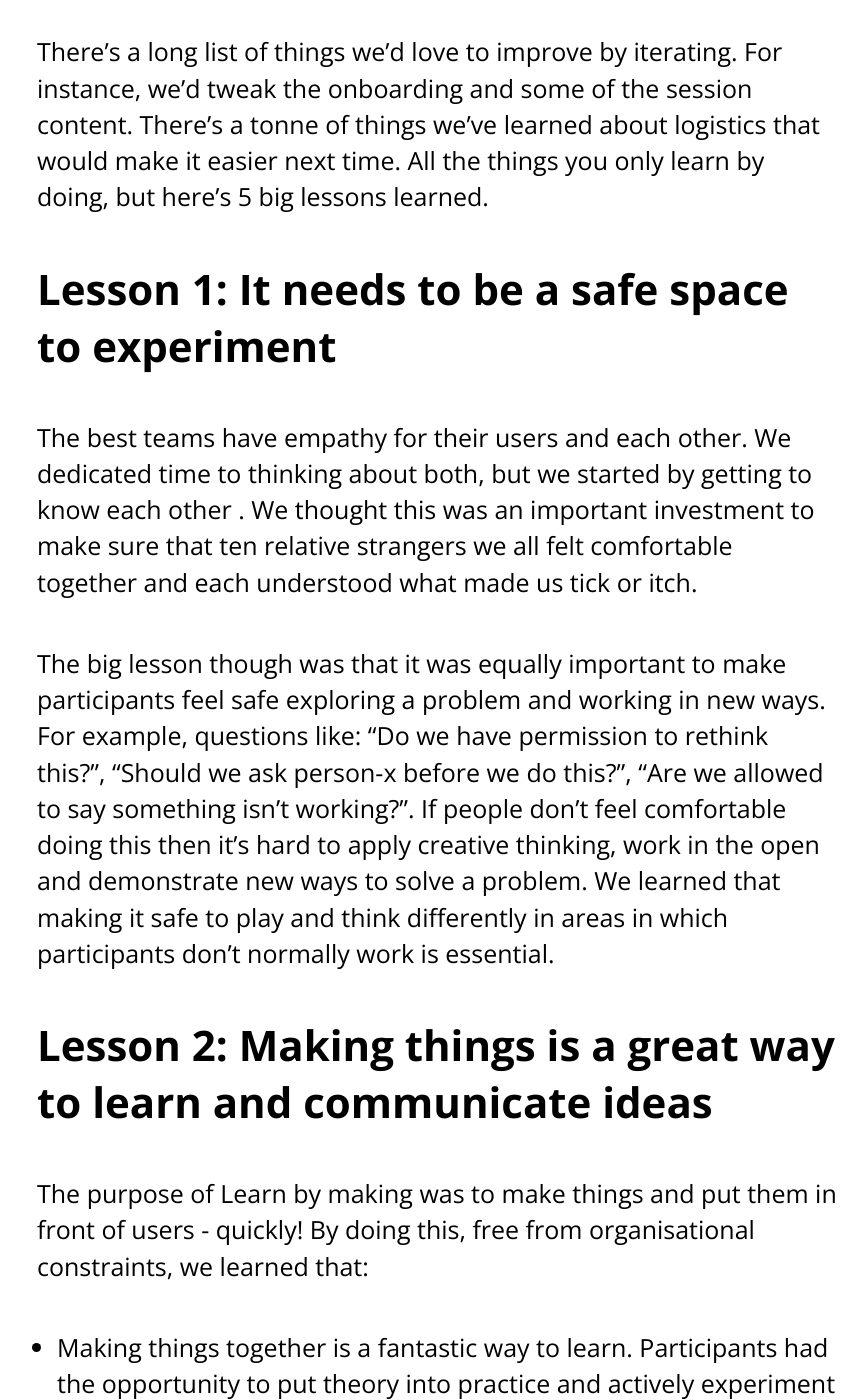
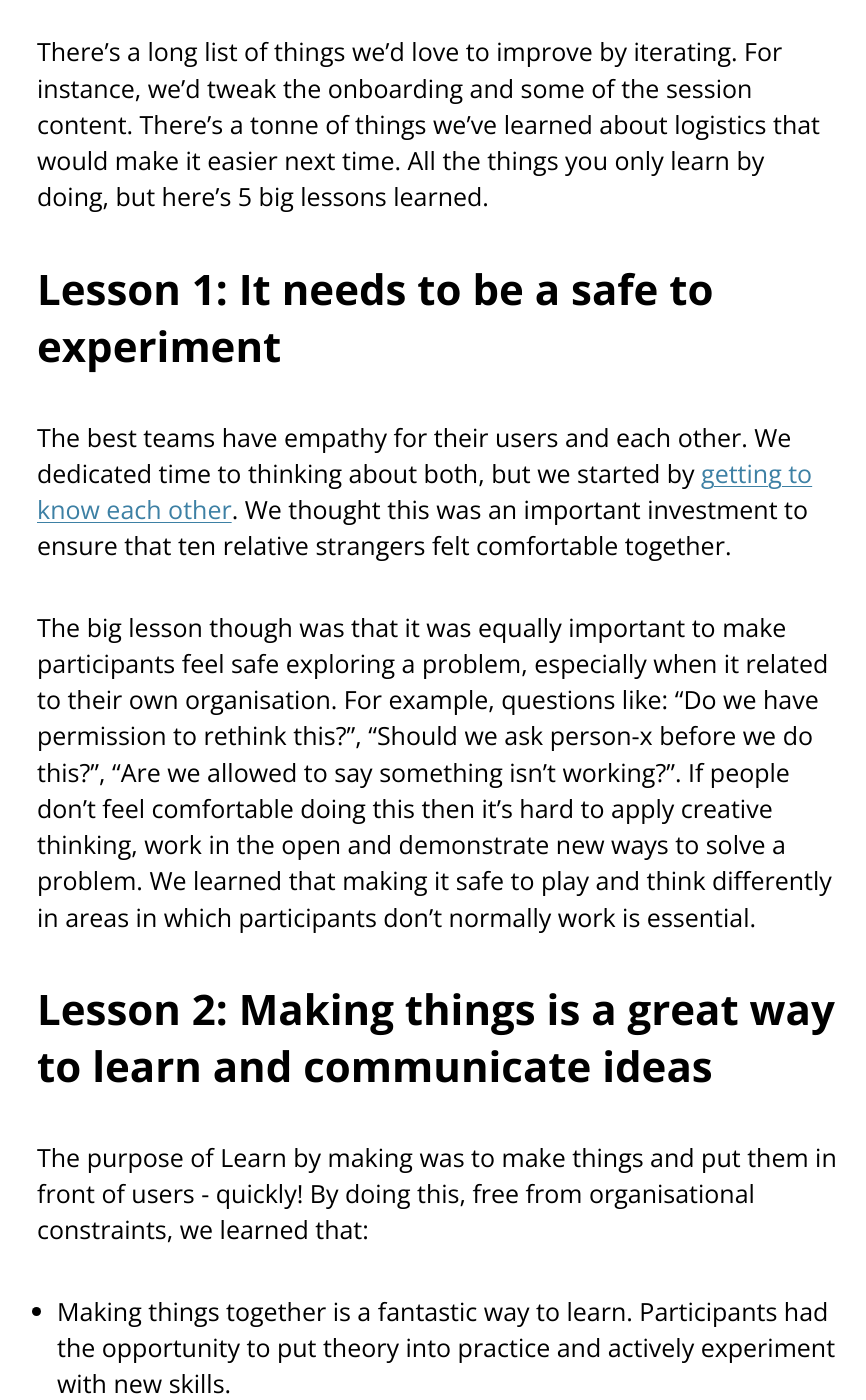
Before and after one commit to learnbymakingwales/learnbymakingwales.github.io, a Jekyll site: the page built from en/updates/_posts/2022-12-21-what-weve-learned.md, in a window 1280 px wide and 1400 px high, scrolled down 1751 px. Shown: the whole window, without its empty margins (203-1069 px from the left). Built offline with Jekyll 4.4.1, drawn with Linux system fonts in a browser that asks for light colours; some of the changed text lies outside the part shown.

Commit message:
Added some links
Links NRW weeknotes and session pages

```diff
--- a/en/updates/_posts/2022-12-21-what-weve-learned.md
+++ b/en/updates/_posts/2022-12-21-what-weve-learned.md
@@ -27,11 +27,11 @@ We’ve spent [8 days over 4 weeks](https://learnbymaking.wales/en/the-labs/) ex
 
 There’s a long list of things we’d love to improve by iterating. For instance, we’d tweak the onboarding and some of the session content. There’s a tonne of things we’ve learned about logistics that would make it easier next time. All the things you only learn by doing, but here’s 5 big lessons learned.
 
-## Lesson 1: It needs to be a safe space to experiment
+## Lesson 1: It needs to be a safe to experiment
 
-The best teams have empathy for their users and each other. We dedicated time to thinking about both, but we started by getting to know each other <link>. We thought this was an important investment to make sure that ten relative strangers we all felt comfortable together and each understood what made us tick or itch.
+The best teams have empathy for their users and each other. We dedicated time to thinking about both, but we started by [getting to know each other](https://learnbymaking.wales/en/the-labs/session/one.html). We thought this was an important investment to ensure that ten relative strangers felt comfortable together.
 
-The big lesson though was that it was equally important to make participants feel safe exploring a problem and working in new ways. For example, questions like: “Do we have permission to rethink this?”, “Should we ask person-x before we do this?”, “Are we allowed to say something isn’t working?”. If people don’t feel comfortable doing this then it’s hard to apply creative thinking, work in the open and demonstrate new ways to solve a problem. We learned that making it safe to play and think differently in areas in which participants don’t normally work is essential.
+The big lesson though was that it was equally important to make participants feel safe exploring a problem, especially when it related to their own organisation. For example, questions like: “Do we have permission to rethink this?”, “Should we ask person-x before we do this?”, “Are we allowed to say something isn’t working?”. If people don’t feel comfortable doing this then it’s hard to apply creative thinking, work in the open and demonstrate new ways to solve a problem. We learned that making it safe to play and think differently in areas in which participants don’t normally work is essential.
 
 ## Lesson 2: Making things is a great way to learn and communicate ideas
 
@@ -73,7 +73,7 @@ It turns out that by demonstrating this way of working ourselves, having a natur
 
 Learn by making is a tiny slice of agile service delivery that needs experts to lead it. It’s not painting by numbers, you need to have lived it to be able to lead, react and iterate in the labs setting.
 
-We asked 4 external experts present to us each week. Each is a leader in their field, who told stories and inspired new ways of thinking and working. This worked very well. They loved it! It allowed us to talk about how other organisations have approached similar problems and we all got to benefit from their experience.
+We asked 4 external experts present to us each week. Each is a leader in their field, who told stories and inspired new ways of thinking and working. This worked very well. [They loved it](https://nrw-lab.github.io/en/updates/2022/12/09/week-notes.html)! It allowed us to talk about how other organisations have approached similar problems and we all got to benefit from their experience.
 
 
 ## Final thoughts
```
Also changed, not shown: other parts of en/updates/_posts/2022-12-21-what-weve-learned.md (+3 -3 lines).
